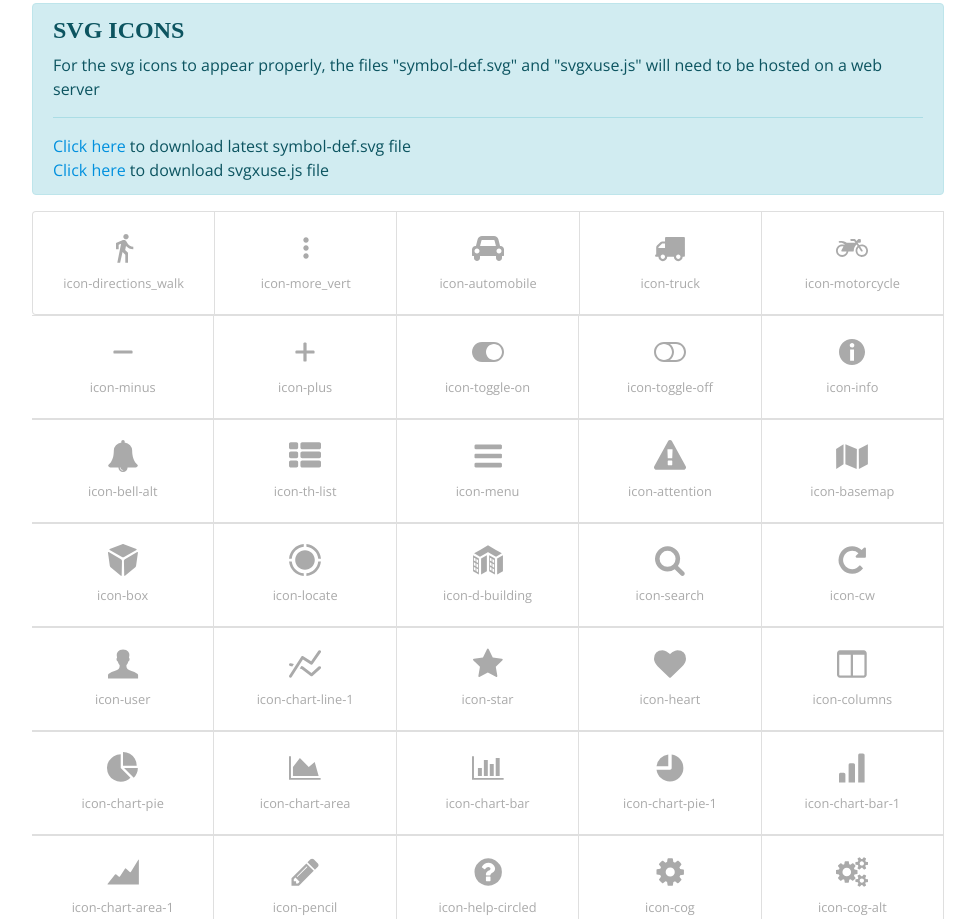
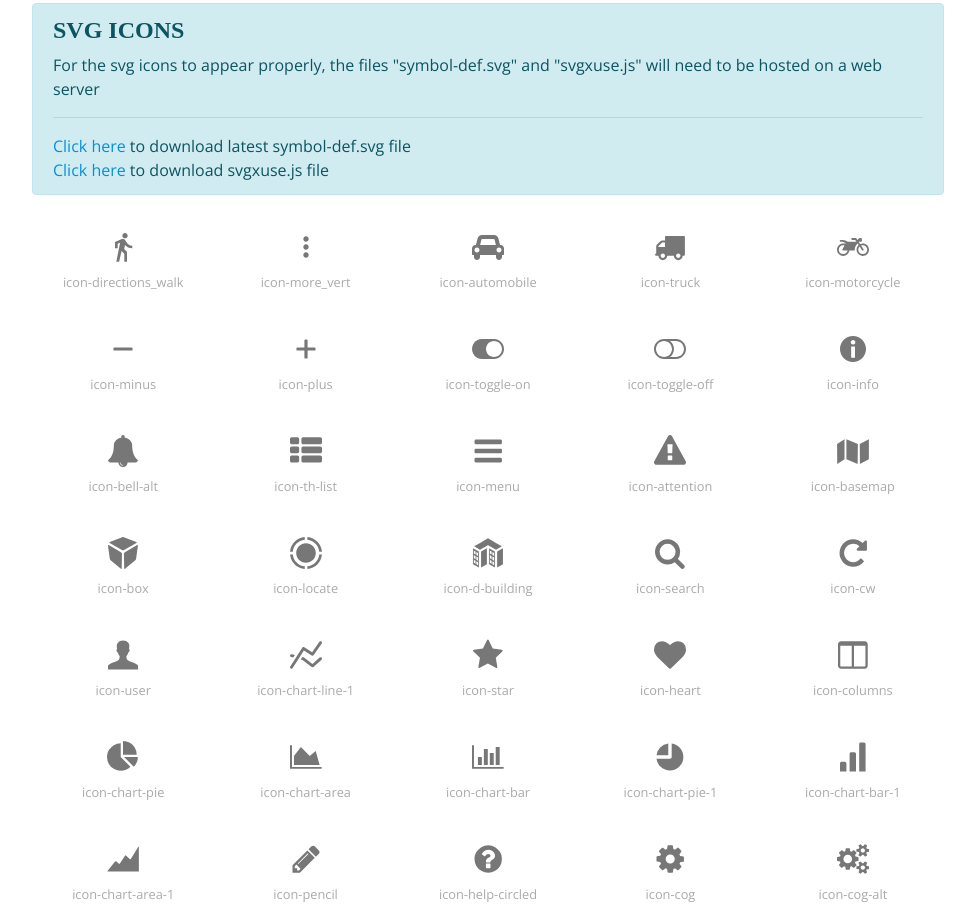
Before and after one commit to Clemency10/plan, a plain HTML site: page index.html in a window 1280 px wide. Shown: the part 2560-3479 px from the top of the page, without its empty margins (288-1263 px from the left). Drawn offline with nearby package versions, Linux system fonts and the light colour scheme; a web font is replaced by a local one.

Commit message:
updated icons display styles
Signed-off-by: Clement <clemency10@gmail.com>

```diff
--- a/css/plan.css
+++ b/css/plan.css
@@ -149,7 +149,7 @@ a:hover, a:focus, a:active {
 .icon{
   width:2em;
   height:2em;
-  fill:#aaa;
+  fill:#777;
 }
 
 .name{
@@ -160,4 +160,5 @@ a:hover, a:focus, a:active {
 
 .icon_card{
   min-width:10em;
+  border:0px;
 }
```
Also changed, not shown: index.html (+0 -3 lines).
